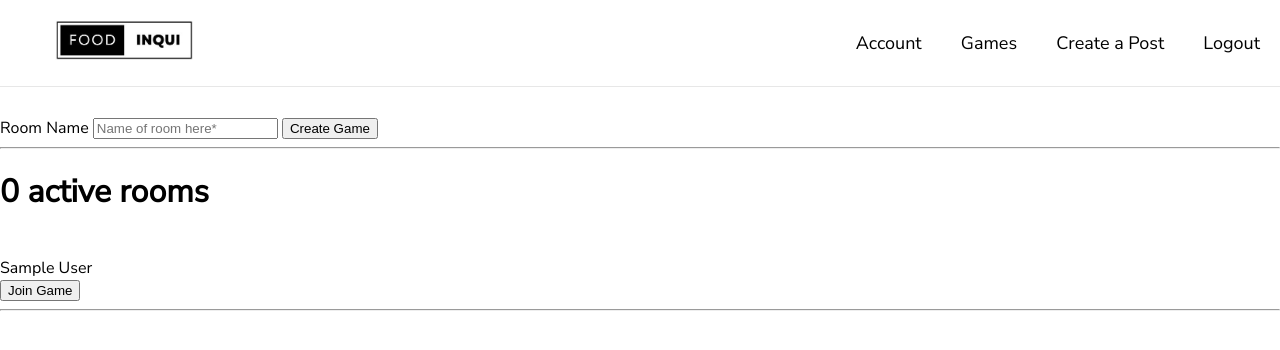
After one commit to ghorus/food, a Flask app: page /gamerooms in a window 1280 px wide. The commit adds this page. Shown: the top 350 px of the page. Run offline with Flask 3, Linux system fonts and the light colour scheme; the visitor is signed in with stand-in values (Sample User, id 1); data comes from the database, SQL or seed files in the repository; some libraries are stand-ins or nearby versions.

Commit message:
better front end and chat room create init

```diff
--- a/foodInnerFolder/__init__.py
+++ b/foodInnerFolder/__init__.py
@@ -27,12 +27,10 @@ login_manager.login_view = 'users.login'
 login_manager.login_message_category = "info"
 mail = Mail(app)
 
-from foodInnerFolder.foodReviews.routes import foodReviewz
 from foodInnerFolder.main.routes import main
-from foodInnerFolder.streaming.routes import stream
+from foodInnerFolder.game.routes import game
 from foodInnerFolder.users.routes import users
 
-app.register_blueprint(foodReviewz)
 app.register_blueprint(main)
-app.register_blueprint(stream)
+app.register_blueprint(game)
 app.register_blueprint(users)
--- a/foodInnerFolder/foodReviews/routes.py
+++ /dev/null
@@ -1,6 +0,0 @@
-from flask import Blueprint, render_template
-foodReviewz = Blueprint('foodReviewz',__name__)
-
-@foodReviewz.route("/foodReviews")
-def foodReviews():
-    return render_template('foodReviews.html')
--- /dev/null
+++ b/foodInnerFolder/game/routes.py
@@ -0,0 +1,35 @@
+from flask import Blueprint,render_template,redirect,url_for
+from flask_login import login_required,current_user
+from flask_socketio import emit
+from foodInnerFolder import socketio,app,db
+from foodInnerFolder.models import Game_Room
+from foodInnerFolder.users.forms import CreateGameRoomForm
+
+
+game = Blueprint('game',__name__)
+
+@game.route("/gamerooms",methods=['GET','POST'])
+@login_required
+def gamerooms():
+    form = CreateGameRoomForm()
+    gamerooms = Game_Room.query.all()
+    if form.validate_on_submit():
+        game_room = Game_Room(name = form.name.data,host_id=current_user.id)
+        db.session.add(game_room)
+        db.session.commit()
+        return redirect(url_for('game.gameroom',host_id = current_user.id))
+    return render_template("game/gamerooms.html",form=form,gamerooms=gamerooms)
+
+@game.route("/gameroom/<host_id>")
+@login_required
+def gameroom(host_id):
+    return render_template("game/gameroom.html",host_id=host_id)
+
+@socketio.on("create a game")
+def new_user_connected():
+    emit('create a game','hi')
+
+# @socketio.on("game it")
+# def streamit(data):
+#     app.logger.warning(data)
+#     emit('stream it',data)
--- a/foodInnerFolder/main/routes.py
+++ b/foodInnerFolder/main/routes.py
@@ -10,7 +10,7 @@ main = Blueprint('main',__name__)
 @main.route("/")
 def home():
     page = request.args.get('page',1,type=int)
-    posts = Post.query.order_by(Post.datePosted.desc()).paginate(page=page,per_page=2)
+    posts = Post.query.order_by(Post.datePosted.desc()).paginate(page=page,per_page=5)
     return render_template('index.html',posts=posts,title="Home")
 
 @main.route("/upload_pic/<id>")
--- a/foodInnerFolder/models.py
+++ b/foodInnerFolder/models.py
@@ -14,6 +14,13 @@ class Food_Post_Upload(db.Model):
     data = db.Column(db.LargeBinary)
     post_id = db.Column(db.Integer, db.ForeignKey('post.id'),nullable=False)
 
+class Game_Room(db.Model,UserMixin):
+    id = db.Column(db.Integer, primary_key = True)
+    host_id = db.Column(db.Integer)
+    member_id = db.Column(db.Integer)
+    messages = db.Column(db.String(200))
+    name = db.Column(db.String(200),nullable=False)
+
 class Post(db.Model, UserMixin):
     content = db.Column(db.String(2000),nullable=False)
     city = db.Column(db.String(200),nullable=False)
@@ -22,7 +29,6 @@ class Post(db.Model, UserMixin):
     name = db.Column(db.String(200),nullable=False)
     uploads = db.relationship('Food_Post_Upload',backref='belongs_to_post',lazy=True)
     rating = db.Column(db.Integer,nullable=False)
-    stream = db.Column(db.Boolean,default=False,nullable=True)
     title = db.Column(db.String(200),nullable=False)
     user_id = db.Column(db.Integer, db.ForeignKey('user.id'),nullable=False)
 
--- a/foodInnerFolder/static/layout.css
+++ b/foodInnerFolder/static/layout.css
@@ -31,6 +31,7 @@ body{background-color: var(--bg);color:rgb(0, 0, 0); font-family: 'Nunito Sans',
 .likeButton{height:30px;padding:0px 10px 0px 0px;}
 .likeButton:hover{filter: brightness(2);}
 .likeContainer{align-items: center; display: flex; padding:0px 0px 10px 10px;}
+.links{align-items: center; display: flex; justify-content: space-between}
 .logoImage{height: 40px;}
 .menuPic,.menuPicItem{border-radius: 50%; height:30px;object-fit: cover;padding:5px;transition: 0.1s; width:30px;}
 .menuPic{display: inline;margin:0px 0px 10px 0px;}
@@ -38,7 +39,7 @@ body{background-color: var(--bg);color:rgb(0, 0, 0); font-family: 'Nunito Sans',
 .menuPicItemContainer{align-items: center; display: grid; grid-template-columns: 1fr 3fr; width: var(--postMenuWidth);}
 .menuPicItemContainer:hover{background-color: rgb(255, 117, 117);}
 .menuPicItemsContainer{border: 1px solid rgb(168, 168, 168);border-radius: 8px; padding:10px;}
-nav{border-bottom: 1px solid rgb(231, 231, 231); display: flex; justify-content: end;margin:0px 0px 30px 0px; padding:20px;}
+nav{border-bottom: 1px solid rgb(231, 231, 231);margin:0px 0px 30px 0px; padding:20px;}
 .post{
     border: 1px solid rgb(175, 175, 175);
     border-radius: 5px;
@@ -80,3 +81,11 @@ nav{border-bottom: 1px solid rgb(231, 231, 231); display: flex; justify-content:
 }
 .userProfile{align-items:center;display: flex;}
 .warning{color: rgb(255, 255, 156);}
+@media screen and (max-width:725px){
+    .links{flex-direction: column;}
+    .post{width:95%;}
+    .postFoodPic{width: 100%;height:100%;}
+}
+@media screen and (max-width:510px){
+    .nonLogoLinks{display: flex;flex-direction: column;}
+}
--- a/foodInnerFolder/static/socket.js
+++ b/foodInnerFolder/static/socket.js
@@ -14,59 +14,10 @@ socket.on('redirect', (dest) => {
     window.location.href = dest;
     });
 
-
-const myVideo = document.createElement("video")
-var peer = new Peer();
-const peers = {}
-const videoGrid = document.getElementById("video-grid")
-myVideo.muted=true
-const host = document.querySelector(".host").innerHTML
-const viewer = document.querySelector(".viewer").innerHTML
-var i = []
-navigator.mediaDevices.getUserMedia({
-    video:true,
-    audio: {
-        echoCancellation: false,
-        autoGainControl: false,
-        noiseCancellation: false
-    }
-}).then(stream => {
-    if (host==viewer){
-        addVidStream(myVideo,stream)
-    }
-    peer.on('call',call =>{
-        // call.answer(stream)
-        const vid = document.createElement('video')
-        call.on('stream',otherGuysStream =>{
-            i.push(otherGuysStream.id)
-            if(otherGuysStream.id != i[0])
-                addVidStream(vid,otherGuysStream)
-        })
-    })
-    socket.on('listen to new users',(id)=>{
-        connectNewGuy(id,stream)
-    })
-
-
+//creategames
+socket.on('create a game',(data)=>{
+    console.log(data)
 })
-peer.on('open', id => {
-    socket.emit('listen to new users',id)
-});
-
-function addVidStream(video,stream){
-video.srcObject = stream
-video.addEventListener('loadedmetadata',()=>{
-    video.play()
-})
-videoGrid.append(video)
+function createGame(){
+    socket.emit('create a game')
 }
-function connectNewGuy(id,stream){
-    const call = peer.call(id,stream)
-    const vid = document.createElement('video')
-    call.on('stream',remoteStream =>{
-        addVidStream(vid,remoteStream)
-    })
-    call.on('close',()=>{
-        vid.remove()
-    })
-}
--- a/foodInnerFolder/templates/foodReviews.html
+++ b/foodInnerFolder/templates/game/gameroom.html
@@ -1,4 +1,5 @@
 {% extends 'layout.html' %}
 {% block content %}
-food reviews
+
+<h1>GAME ROOM hosted by {{host_id}}</h1>
 {% endblock content %}
--- /dev/null
+++ b/foodInnerFolder/templates/game/gamerooms.html
@@ -0,0 +1,32 @@
+{% extends 'layout.html' %}
+{% block content %}
+{% with messages = get_flashed_messages(with_categories=true) %}
+            {% if messages %}
+                {% for category, message in messages %}
+                    <p class={{category}}>{{message}}</p>
+                {% endfor %}
+            {% endif %}
+        {% endwith %}
+<form action="" method="POST" novalidate>
+    {{form.hidden_tag()}}
+    {{form.name.label}}
+    {{form.name}}
+    {% if form.name.errors %}
+        {% for error in form.name.errors %}
+        <p class="danger">{{error}}</p>
+        {% endfor %}
+    {% endif %}
+    {{form.submit}}
+</form>
+<hr>
+<h1>{{gameroom | length}} active rooms</h1>
+{% for gameroom in gamerooms %}
+    <br>
+    {{gameroom.name}}
+    <form action="" method="POST" novalidate>
+        {{form.hidden_tag()}}
+        {{form.submitJoin}}
+    </form>
+{% endfor %}
+<hr>
+{% endblock content %}
--- a/foodInnerFolder/templates/layout.html
+++ b/foodInnerFolder/templates/layout.html
@@ -20,15 +20,19 @@
         <section class="links">
             {% if current_user.is_authenticated %}
                 <a class="link" href="{{url_for('main.home')}}"><img class="logoImage" src="{{url_for('static', filename = 'food.jpg')}}"></a>
-                <a class="link" href="{{url_for('users.account')}}">Account</a>
-                <a class="link" href="{{url_for('users.new_post')}}">Create a Post</a>
-                <a class="link" href="{{url_for('foodReviewz.foodReviews')}}">Food Reviews</a>
-                <a class="link" href="{{url_for('users.logout')}}">Logout</a>
+                <span class="nonLogoLinks">
+                    <a class="link" href="{{url_for('users.account')}}">Account</a>
+                    <a class="link" href="{{url_for('game.gamerooms')}}">Games</a>
+                    <a class="link" href="{{url_for('users.new_post')}}">Create a Post</a>
+                    <a class="link" href="{{url_for('users.logout')}}">Logout</a>
+                </span>
             {% else %}
                 <a class="link" href="{{url_for('main.home')}}"><img class="logoImage" src="{{url_for('static', filename = 'food.jpg')}}"></a>
-                <a class="link" href="{{url_for('foodReviewz.foodReviews')}}">Food Reviews</a>
-                <a class="link" href="{{url_for('users.register')}}">Register</a>
-                <a class="link" href="{{url_for('users.login')}}">Login</a>
+                <span class="nonLogoLinks">
+                    <a class="link" href="{{url_for('game.gamerooms')}}">Games</a>
+                    <a class="link" href="{{url_for('users.register')}}">Register</a>
+                    <a class="link" href="{{url_for('users.login')}}">Login</a>
+                </span>
             {% endif %}
         </section>
     </nav>
--- a/foodInnerFolder/users/forms.py
+++ b/foodInnerFolder/users/forms.py
@@ -4,6 +4,11 @@ from flask_wtf.file import FileField, FileAllowed
 from foodInnerFolder.models import User
 from wtforms import BooleanField,IntegerField,PasswordField,StringField,SubmitField,TextAreaField
 from wtforms.validators import DataRequired, Length,NumberRange, EqualTo, Email, ValidationError
+
+class CreateGameRoomForm(FlaskForm):
+    name = StringField('Room Name', validators=[DataRequired()],render_kw={"placeholder": "Name of room here*"})
+    submit = SubmitField('Create Game')
+    submitJoin = SubmitField('Join Game')
 
 class LoginForm(FlaskForm):
     email = StringField('Email', validators=[DataRequired(),Email()],render_kw={"placeholder": "example@example.com*"})
@@ -17,7 +22,6 @@ class PostForm(FlaskForm):
     name = StringField('Restaurant Name', validators=[DataRequired()],render_kw={"placeholder": "Name of restaurant here*"})
     picture = FileField('Picture of Food',validators=[FileAllowed(['jpg','png','jpeg','gif'])])
     rating = IntegerField('Rate out of 5',validators=[DataRequired(),NumberRange(max=5)])
-    stream = BooleanField('Stream?')
     title = StringField('Food Item Name and/or Number', validators=[DataRequired()],render_kw={"placeholder": "Title of your post*"})
     submit = SubmitField('Post')
 
--- a/foodInnerFolder/users/routes.py
+++ b/foodInnerFolder/users/routes.py
@@ -87,8 +87,6 @@ def new_post():
             upload = Food_Post_Upload(filename=sec_fn,data=pic.read(),belongs_to_post=post)
             db.session.add(upload)
             db.session.commit()
-        if form.stream.data == True:
-            return redirect(url_for('stream.streaming', host = current_user.id))
         return redirect(url_for('main.home'))
     return render_template('users/create_post.html',title='New Post',form=form)
 
--- a/run.py
+++ b/run.py
@@ -1,8 +1,8 @@
 from foodInnerFolder import app,socketio
-import eventlet
-import eventlet.wsgi
-eventlet.wsgi.server(eventlet.listen(('', 5000)), app)
+# import eventlet
+# import eventlet.wsgi
+# eventlet.wsgi.server(eventlet.listen(('', 5000)), app)
 
 if __name__ == "__main__":
-    app.run()
-    socketio.run(app)
+    app.run(debug=True)
+    socketio.run(app,debug=True)
```
Also changed, not shown: foodInnerFolder/streaming/routes.py (deleted, +0 -14 lines), foodInnerFolder/templates/streaming/stream.html (deleted, +0 -11 lines), migrations/versions/a2ef0f2c4199_.py (added, +36 -0 lines), migrations/versions/c9ac90f2c53c_.py (added, +40 -0 lines), migrations/versions/e3e6ed4e00ac_.py (added, +32 -0 lines).
